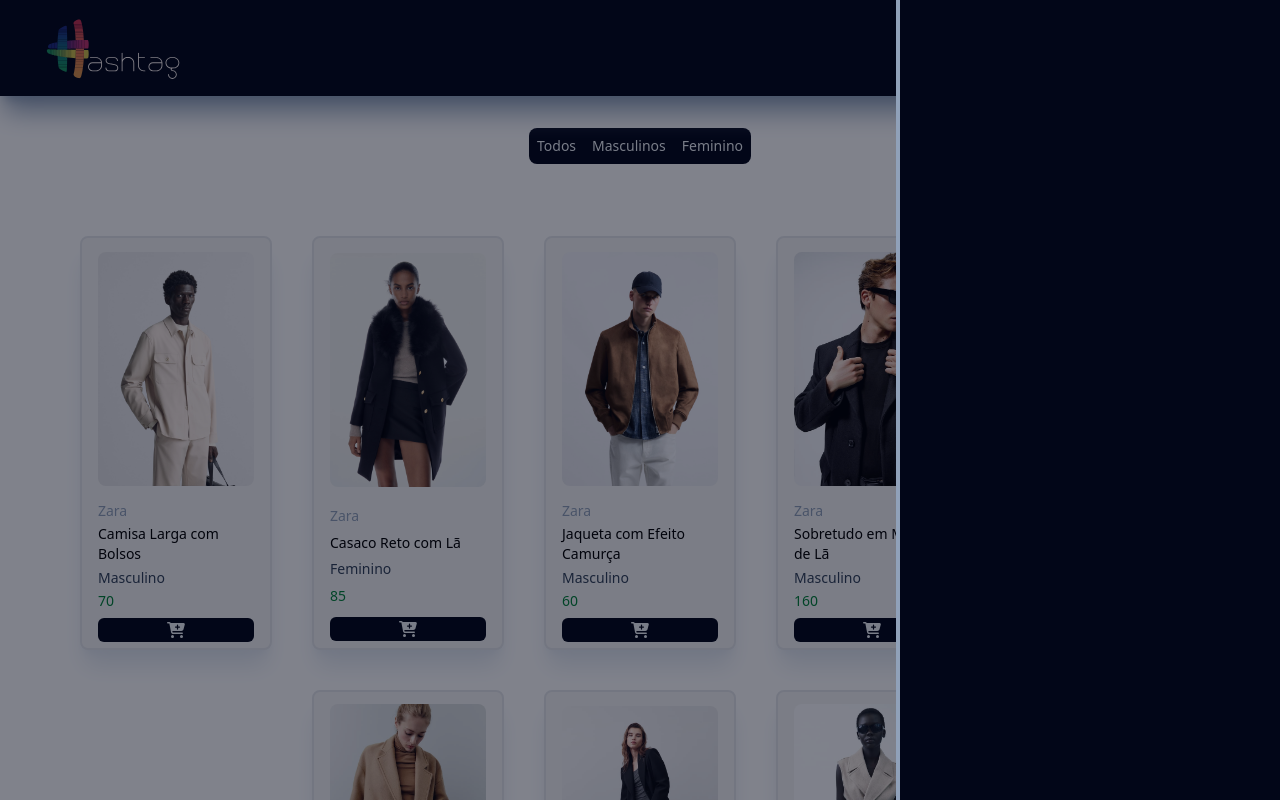
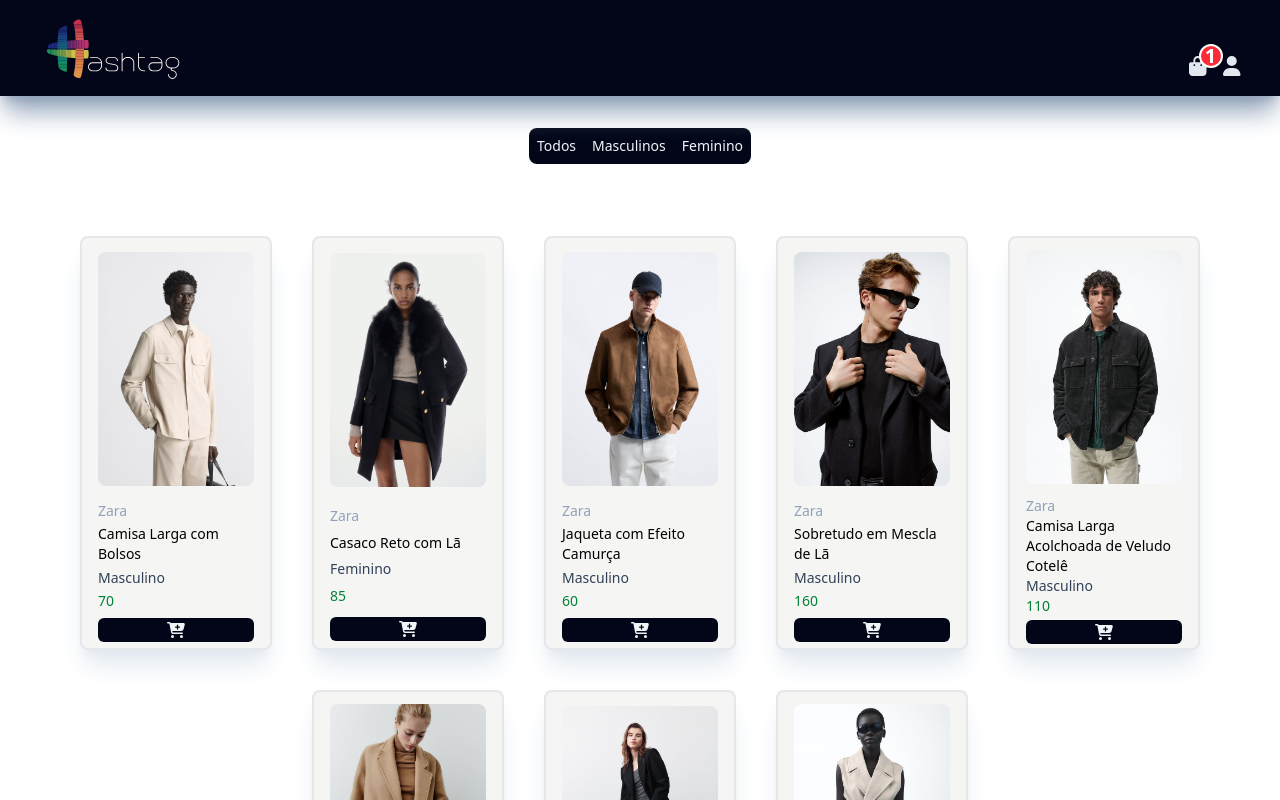
Before and after one commit to murilpcarneiro/HashtagMagazineR, a React (Vite) app: page / in a window 1280 px wide. Both pictures are taken after a click on the button 408 px from the left and 628 px from the top of the page. Shown: the top 800 px of the page. Built offline with nearby package versions, Linux system fonts and the light colour scheme.

Commit message:
feat: make da cartItem base in cartOverlay

```diff
--- a/src/App.jsx
+++ b/src/App.jsx
@@ -12,9 +12,21 @@
   const [isCartOpen, setIsCartOpen] = useState(false);
   const [cartItems, setCartItems] = useState({});
 
+  const addToCart = (productId) => {
+    const updatedCart = {
+      ...cartItems,
+      [productId]: (cartItems[productId] ?? 0) + 1,
+    };
+    setCartItems(updatedCart);
+  }
+
+  const toggleCart = () => {
+    setIsCartOpen(!isCartOpen);
+  }
+
   return (
     <CartContext.Provider
-      value={{ isCartOpen, setIsCartOpen, cartItems, setCartItems }}>
+      value={{ isCartOpen, setIsCartOpen, cartItems, addToCart, toggleCart }}>
       <Header />
       <Routes>
         <Route path='/' element={<Home />} />
--- /dev/null
+++ b/src/components/Cart/CartItem.jsx
@@ -0,0 +1,27 @@
+import { FontAwesomeIcon } from "@fortawesome/react-fontawesome";
+import { faXmark, faPlus, faMinus } from "@fortawesome/free-solid-svg-icons";
+
+const CartItem = () => {
+  return <article className="flex bg-stone-100 p-1 border rounded-md relative">
+    <img src="" alt="" className="h-24" />
+    <button className="text-right text-l absolute top-0 right-2 text-slate-950">
+      <FontAwesomeIcon icon={faXmark} />
+    </button>
+    <div className="flex flex-col justify-around mx-2">
+      <p className="text-slate-950 text-sm">Nome</p>
+      <p className="text-slate-400 text-xs">Tamanho M</p>
+      <p className="text-green-700 text-lg">Preço</p>
+      <div className="text-slate-950 flex absolute right-2 bottom-0 mb-2">
+        <button className="border border-slate-400 hover:border-slate-900 mb-2">
+          <FontAwesomeIcon className="p-1" icon={faMinus} />
+        </button>
+        <p className="p-2 w-8 mx-auto">2</p>
+        <button className="border border-slate-400 hover:border-slate-900 mb-2">
+          <FontAwesomeIcon className="p-1" icon={faPlus} />
+        </button>
+      </div>
+    </div>
+  </article>;
+}
+
+export default CartItem;
--- a/src/components/Cart/CartOverlay.jsx
+++ b/src/components/Cart/CartOverlay.jsx
@@ -1,13 +1,20 @@
 import { CartContext } from "../../contexts/CartContext";
 import { useContext } from "react";
+import { faCircleXmark } from "@fortawesome/free-solid-svg-icons";
+import { FontAwesomeIcon } from "@fortawesome/react-fontawesome";
+import CartProducts from "./CartProducts";
 
 const CartOverlay = () => {
-  const { isCartOpen, setIsCartOpen } = useContext(CartContext);
+  const { toggleCart, isCartOpen } = useContext(CartContext);
 
   return <div className={`h-screen w-screen fixed top-0 left-0 flex z-50 ease-in-out duration-200 ${isCartOpen ? 'translate-x-0' : 'translate-x-full'}`}>
-    <section id="outside-of-cart" className="w-3/4 bg-slate-950 opacity-50" onClick={() => setIsCartOpen(false)}></section>
+    <section id="outside-of-cart" className="w-3/4 bg-slate-950 opacity-50" onClick={toggleCart}></section>
     <section id="cart" className="w-1/4 bg-slate-950 min-w-96 border-l-4 border-slate-400 p-5 flex flex-col justify-between text-white">
-
+      <div className="flex justify-between border-b border-slate-50 px-4 py-2">
+        <p>Minha sacola</p>
+        <button className="cursor-pointer"><FontAwesomeIcon icon={faCircleXmark} onClick={toggleCart} /></button>
+      </div>
+      <CartProducts />
     </section>
   </div>;
 }
--- /dev/null
+++ b/src/components/Cart/CartProducts.jsx
@@ -0,0 +1,9 @@
+import CartItem from "./CartItem"
+
+const CartProducts = () => {
+  return <section className="flex flex-col justify-start overflow-auto gap-2">
+    <CartItem />
+  </section>;
+}
+
+export default CartProducts;
--- a/src/components/UserButtons.jsx
+++ b/src/components/UserButtons.jsx
@@ -1,17 +1,17 @@
 import { FontAwesomeIcon } from "@fortawesome/react-fontawesome";
 import { faBagShopping, faUser } from "@fortawesome/free-solid-svg-icons";
 import { Link } from "react-router-dom";
-import { useContext, useState } from "react";
+import { useContext } from "react";
 import { CartContext, getAmountOfItemsInCart } from "../contexts/CartContext";
 
 const UserButtons = () => {
-  const { setIsCartOpen } = useContext(CartContext);
-  const [amountIfItems, setAmountOfItems] = useState(0);
+  const { toggleCart, cartItems } = useContext(CartContext);
 
+  const amountOfItems = getAmountOfItemsInCart(cartItems);
   return <div>
-    <button className="px-2 relative cursor-pointer" onClick={() => setIsCartOpen(true)}>
+    <button className="px-2 relative cursor-pointer" onClick={toggleCart}>
       <FontAwesomeIcon icon={faBagShopping} />
-      {!!amountIfItems && <div id="cart-amount" className="absolute inline-flex items-center justify-center w-6 h-6 font-bold text-white bg-red-500 border-2 border-white rounded-full -top-2 -right-2">{amountIfItems}</div>}
+      {!!amountOfItems && <div id="cart-amount" className="absolute inline-flex items-center justify-center w-6 h-6 font-bold text-white bg-red-500 border-2 border-white rounded-full -top-2 -right-2">{amountOfItems}</div>}
     </button>
     <Link to='/history' className="px-2">
       <FontAwesomeIcon icon={faUser} />
--- a/src/pages/HomePage/components/ProductCard.jsx
+++ b/src/pages/HomePage/components/ProductCard.jsx
@@ -4,7 +4,7 @@
 import { CartContext } from "../../../contexts/CartContext";
 /* eslint-disable react/prop-types */
 const ProductCard = ({ id, name, brand, image, feminine, price }) => {
-  const { setIsCartOpen } = useContext(CartContext);
+  const { addToCart } = useContext(CartContext);
 
   return <article className="card-produto group w-48 bg-stone-100 shadow-xl shadow-slate-200 flex flex-col justify-around border-2 border-gray-200 rounded-lg">
     <img src={image} alt={`Imagem do produto ${id}`} className="group-hover:scale-110 rounded-lg mx-4 my-3 transition duration-300" />
@@ -12,7 +12,7 @@
     <p className="mx-4 text-sm">{name}</p>
     <p className="mx-4 text-sm text-slate-700">{feminine ? "Feminino" : "Masculino"}</p>
     <p className="mx-4 text-sm text-green-700">{price}</p>
-    <button onClick={() => setIsCartOpen(true)} className="bg-slate-950 rounded-md mx-4 my-1 text-slate-100 hover:bg-slate-800 cursor-pointer"><FontAwesomeIcon icon={faCartPlus} /></button>
+    <button onClick={() => addToCart(id)} className="bg-slate-950 rounded-md mx-4 my-1 text-slate-100 hover:bg-slate-800 cursor-pointer"><FontAwesomeIcon icon={faCartPlus} /></button>
   </article>;
 }
 
```
